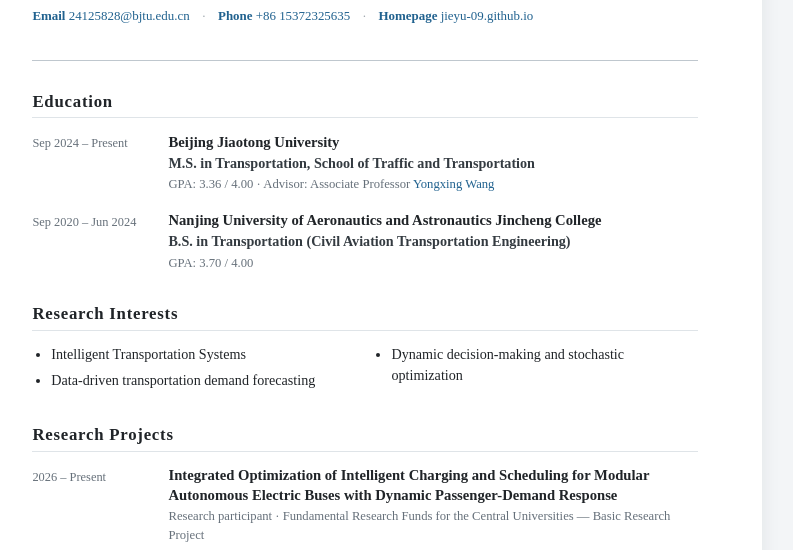
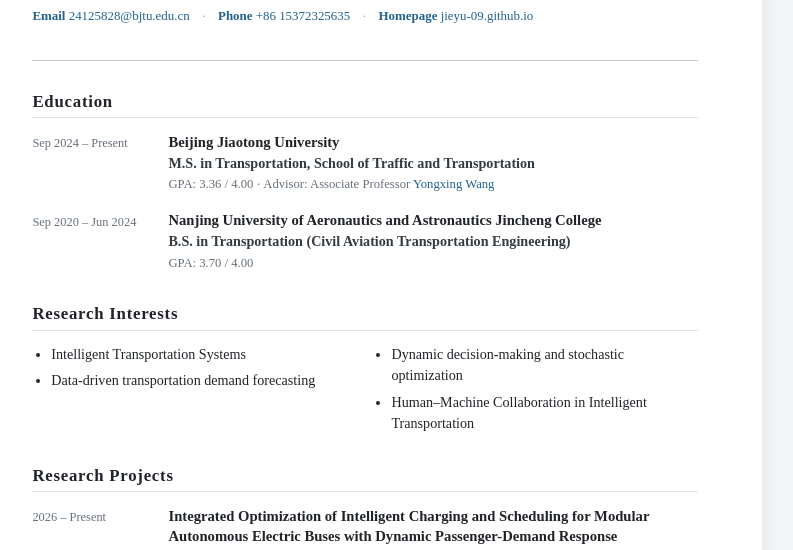
Before and after one commit to JieYu-09/JieYu-09.github.io, a plain HTML site: page English_cv.html in a window 1280 px wide. Shown: the part 208-758 px from the top of the page, without its empty margins (275-1068 px from the left). Drawn offline with Linux system fonts and the light colour scheme.

Commit message:
Add human-machine collaboration research interest to English CV

```diff
--- a/English_cv.html
+++ b/English_cv.html
@@ -116,6 +116,7 @@ body{
 <li>Intelligent Transportation Systems</li>
 <li>Data-driven transportation demand forecasting</li>
 <li>Dynamic decision-making and stochastic optimization</li>
+<li>Human–Machine Collaboration in Intelligent Transportation</li>
 </ul>
 </section>
 
```
